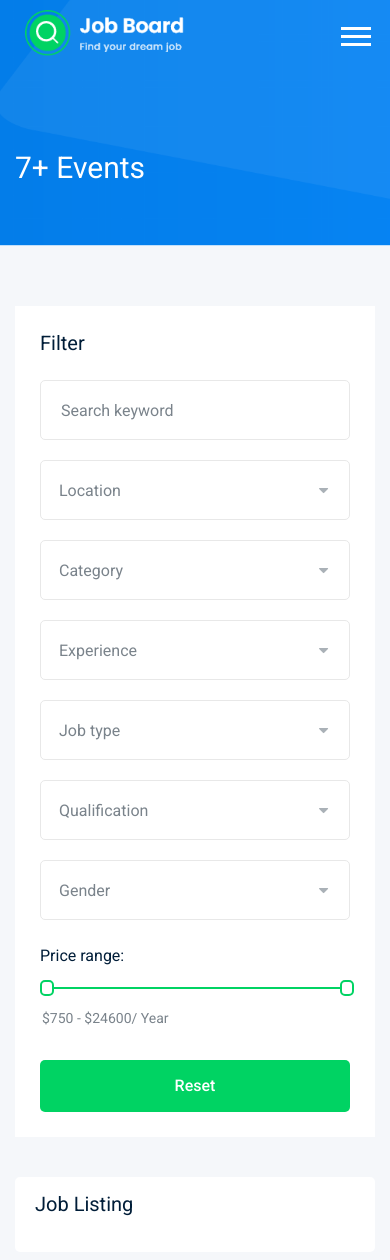
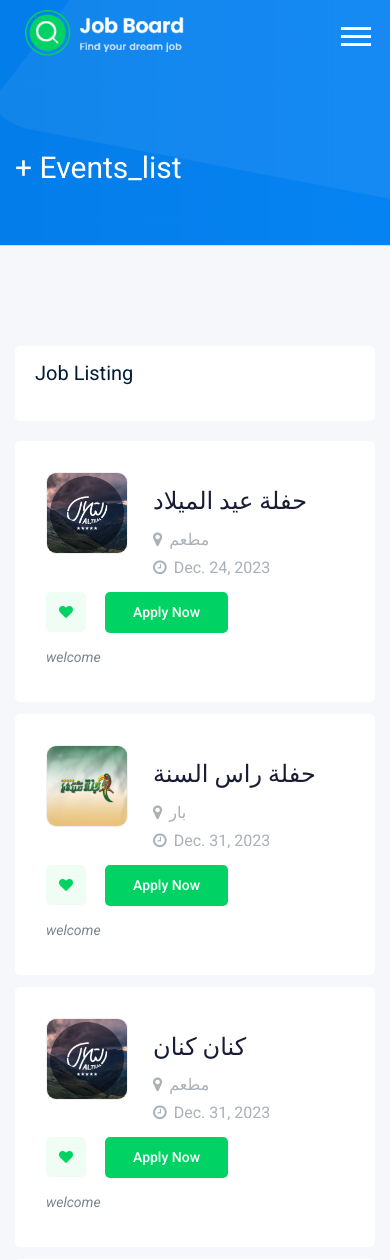
Before and after one commit to KinanWehba/partea, a Django app: page / in a window 390 px wide. Shown: the top 1260 px of the page. Run offline with Django 4.2, Linux system fonts and the light colour scheme; data comes from the database, SQL or seed files in the repository; both versions use the stored data as it was after the commit; parts of the project's set-up code (start-up, migrations or seed data) failed here and were passed over; some libraries are stand-ins or nearby versions.

Commit message:
Please enter the commit message for your changes. Lines starting with '#' will be ignored, and an empty message aborts the commit.
On branch main
Your branch is up to date with 'origin/main'.

Changes to be committed:
	modified:   accounts/__pycache__/views.cpython-311.pyc
	modified:   accounts/views.py
	modified:   db.sqlite3
	modified:   event/__pycache__/filters.cpython-311.pyc
	modified:   event/__pycache__/forms.cpython-311.pyc
	modified:   event/__pycache__/models.cpython-311.pyc
	modified:   event/__pycache__/views.cpython-311.pyc
	modified:   event/filters.py
	modified:   event/forms.py
	new file:   event/migrations/0024_event_eve_datetime_start.py
	new file:   event/migrations/0025_remove_event_eve_datetime_start.py
	new file:   event/migrations/__pycache__/0024_event_eve_datetime_start.cpython-311.pyc
	new file:   event/migrations/__pycache__/0024_event_eve_datetime_start_alter_event_eve_date_start_and_more.cpython-311.pyc
	new file:   event/migrations/__pycache__/0025_remove_event_eve_datetime_start.cpython-311.pyc
	modified:   event/models.py
	modified:   event/templates/event/add_event.html
	modified:   event/templates/event/event_detail.html
	modified:   event/templates/event/event_weekly.html
	modified:   event/templates/event/events_list.html
	modified:   event/views.py
	new file:   media/event/1/20230826020549.png
	new file:   project/__pycache__/middleware.cpython-311.pyc
	modified:   project/__pycache__/settings.cpython-311.pyc
	new file:   project/middleware.py
	modified:   project/settings.py
	modified:   templates/base.html

```diff
--- a/accounts/views.py
+++ b/accounts/views.py
@@ -5,6 +5,8 @@ from .forms import SingUpForm , UserUpdateForm , ProfileUpdateForm
 from django.contrib.auth import authenticate
 from django.contrib.auth import login
 from .models import Profile
+from django.contrib.auth.decorators import login_required
+
 # Create your views here.
 def signup (request):
     if request.method == 'POST':
@@ -19,11 +21,11 @@ def signup (request):
     else:
         form = SingUpForm()
     return render(request,'registration/signup.html',{'form':form})
-
+@login_required
 def profile (request):
     profile = Profile.objects.get(user=request.user)
     return render(request,'accounts/profile.html',{'profile':profile})
-
+@login_required
 def profile_edit (request):
     user_profile = Profile.objects.get(user=request.user)
     if request.method == 'POST':
--- a/event/templates/event/event_detail.html
+++ b/event/templates/event/event_detail.html
@@ -76,7 +76,7 @@
                             <ul>
                                 <li>Published on: <span>{{event_detail.eve_published_at}}</span></li>
                                 <li>style: <span>{{event_detail.eve_type}}</span></li>
-                                <li>Date: <span>{{event_detail.eve_date_start}}</span></li>
+                                <li>Date: <span>{{event_detail.eve_datetime_start}}</span></li>
                                 <li>Time: <span>{{event_detail.eve_time_start}}</span></li>
                                 <li>Location: <span> {{event_detail.eve_description}}</span></li>
                             </ul>
--- a/event/templates/event/event_weekly.html
+++ b/event/templates/event/event_weekly.html
@@ -1,5 +1,5 @@
 {% extends 'base.html' %}
-
+{% load django_bootstrap5 %}
 {% block body %}
 
 
@@ -9,7 +9,7 @@
             <div class="row">
                 <div class="col-xl-12">
                     <div class="bradcam_text">
-                        <h3>{{event_weekly.count}}+ events</h3>
+                        <h3>{{event_weekly.count}}+ events_list</h3>
                     </div>
                 </div>
             </div>
@@ -21,86 +21,7 @@
     <div class="job_listing_area plus_padding">
         <div class="container">
             <div class="row">
-                <div class="col-lg-3">
-                    <div class="job_filter white-bg">
-                        <div class="form_inner white-bg">
-                            <h3>Filter</h3>
-                            <form action="#">
-                                <div class="row">
-                                    <div class="col-lg-12">
-                                        <div class="single_field">
-                                            <input type="text" placeholder="Search keyword">
-                                        </div>
-                                    </div>
-                                    <div class="col-lg-12">
-                                        <div class="single_field">
-                                            <select class="wide">
-                                                <option data-display="Location">Location</option>
-                                                <option value="1">Rangpur</option>
-                                                <option value="2">Dhaka </option>
-                                            </select>
-                                        </div>
-                                    </div>
-                                    <div class="col-lg-12">
-                                        <div class="single_field">
-                                            <select class="wide">
-                                                <option data-display="Category">Category</option>
-                                                <option value="1">Category 1</option>
-                                                <option value="2">Category 2 </option>
-                                            </select>
-                                        </div>
-                                    </div>
-                                    <div class="col-lg-12">
-                                        <div class="single_field">
-                                            <select class="wide">
-                                                <option data-display="Experience">Experience</option>
-                                                <option value="1">Experience 1</option>
-                                                <option value="2">Experience 2 </option>
-                                            </select>
-                                        </div>
-                                    </div>
-                                    <div class="col-lg-12">
-                                        <div class="single_field">
-                                            <select class="wide">
-                                                <option data-display="Job type">Job type</option>
-                                                <option value="1">full time 1</option>
-                                                <option value="2">part time 2 </option>
-                                            </select>
-                                        </div>
-                                    </div>
-                                    <div class="col-lg-12">
-                                        <div class="single_field">
-                                            <select class="wide">
-                                                <option data-display="Qualification">Qualification</option>
-                                                <option value="1">Qualification 1</option>
-                                                <option value="2">Qualification 2</option>
-                                            </select>
-                                        </div>
-                                    </div>
-                                    <div class="col-lg-12">
-                                        <div class="single_field">
-                                            <select class="wide">
-                                                <option data-display="Gender">Gender</option>
-                                                <option value="1">male</option>
-                                                <option value="2">female</option>
-                                            </select>
-                                        </div>
-                                    </div>
-                                </div>
-                            </form>
-                        </div>
-                        <div class="range_wrap">
-                            <label for="amount">Price range:</label>
-                            <div id="slider-range"></div>
-                            <p>
-                                <input type="text" id="amount" readonly style="border:0; color:#7A838B; font-size: 14px; font-weight:400;">
-                            </p>
-                        </div>
-                        <div class="reset_btn">
-                            <button  class="boxed-btn3 w-100" type="submit">Reset</button>
-                        </div>
-                    </div>
-                </div>
+
                 <div class="col-lg-9">
                     <div class="recent_joblist_wrap">
                         <div class="recent_joblist white-bg ">
@@ -109,7 +30,6 @@
                                     <h4>Job Listing</h4>
                                 </div>
                                 <div class="col-md-6">
-
                                 </div>
                             </div>
                         </div>
@@ -120,29 +40,23 @@
                             {% for event in event_weekly %}
                             <div class="col-lg-12 col-md-12">
                                 <div class="single_jobs white-bg d-flex justify-content-between">
-                                    <div class="card mb-3" style="max-width: 540px;">
-                                        <div class="row g-0">
-                                          <div class="col-md-4">
-                                            <img
-                                              src="https://mdbcdn.b-cdn.net/wp-content/uploads/2020/06/vertical.webp"
-                                              alt="Trendy Pants and Shoes"
-                                              class="img-fluid rounded-start"
-                                            />
-                                          </div>
-                                          <div class="col-md-8">
-                                            <div class="card-body">
-                                              <h5 class="card-title">Card title</h5>
-                                              <p class="card-text">
-                                                This is a wider card with supporting text below as a natural lead-in to
-                                                additional content. This content is a little bit longer.
-                                              </p>
-                                              <p class="card-text">
-                                                <small class="text-muted">Last updated 3 mins ago</small>
-                                              </p>
+                                    <div class="jobs_left d-flex align-items-center">
+                                        <div class="thumb p-0" style="border-radius: 10px; overflow: hidden;">
+                                            <img src="{{event.eve_image.url}}" alt="" style="width: 100%; height: 100%; object-fit: cover;">
+                                        </div>
+                                        <div class="jobs_conetent">
+                                            <a href="{% url 'event:event_detail' event.eve_slug %}"><h4>{{event}}</h4></a>
+                                            <div class="links_locat d-flex align-items-center">
+                                                <div class="location">
+                                                    <p> <i class="fa fa-map-marker"></i>{{event.eve_venue}}</p>
+                                                </div>
+                                                <div class="location">
+                                                    <p> <i class="fa fa-clock-o"></i>{{event.eve_date_start}}</p>
+                                                </div>
                                             </div>
-                                          </div>
                                         </div>
-                                      </div>
+                                    </div>
+                                    <div class="jobs_right">
                                         <div class="apply_now">
                                             <a class="heart_mark" href="#"> <i class="fa fa-heart"></i> </a>
                                             <a href="{% url 'event:event_detail' event.eve_slug %}" class="boxed-btn3">Apply Now</a>
@@ -155,7 +69,28 @@
                             </div>
                             {% endfor %}
 
+                        </div>
+                        {% if event_weekly.has_other_pages %}
+                        <div class="row">
+                            <div class="col-lg-12">
+                                <div class="pagination_wrap">
+                                    <ul>
+                                        {% if event_weekly.has_previous  %}
+                                            <li><a href="?page={{event_weekly.previous_page_number}}"> <i class="ti-angle-left"></i> </a></li>
+                                        {% endif %}
 
+                                        {% for i in event_weekly.paginator.page_range  %}
+                                            <li><a href="?page={{i}}"><span>{{i}}</span></a></li>
+                                        {% endfor %}
+
+                                        {% if event_weekly.has_next  %}
+                                        <li><a href="?page={{event_weekly.next_page_number}}"> <i class="ti-angle-right"></i> </a></li>
+                                        {% endif %}
+                                    </ul>
+                                </div>
+                            </div>
+                        </div>
+                        {% endif %}
                     </div>
                 </div>
             </div>
--- a/event/templates/event/events_list.html
+++ b/event/templates/event/events_list.html
@@ -26,7 +26,7 @@
                         <div class="form_inner white-bg">
                             <h3>Filter</h3>
                             <form method="GET">
-                                {%bootstrap_form my_filter.form%}
+                                {% bootstrap_form my_filter.form %}
 
                                 <input type="submit" value="search" class="boxed-btn3 w-100 mt-2">
                             </form>
--- a/event/views.py
+++ b/event/views.py
@@ -5,13 +5,20 @@ from .forms import ReservationForm , EventForm
 from django.urls import reverse
 from django.contrib.auth.decorators import login_required
 from .filters import EventFilter
+from datetime import datetime
 
 
 
 def event_weekly(request):
-    event_weekly= Event.objects.all()
+    today = datetime.now().date()
+    event_weekly= Event.objects.filter(eve_date_start__gte=today).order_by('eve_date_start')
+    paginator = Paginator(event_weekly, 5)
+    page_number = request.GET.get("page")
+    page_obj = paginator.get_page(page_number)
 
-    return render(request, "event/event_weekly.html",{"event_weekly":event_weekly})
+    context={"event_weekly":page_obj}
+    return render(request, "event/event_weekly.html", context)
+
 
 def events_list(request):
     events_list = Event.objects.order_by("eve_date_start")
--- a/project/settings.py
+++ b/project/settings.py
@@ -26,7 +26,7 @@ SECRET_KEY = config('SECRET_KEY')
 # SECURITY WARNING: don't run with debug turned on in production!
 DEBUG = config('DEBUG', cast=bool)
 
-ALLOWED_HOSTS = ['https://polite-pika-67c9a6.netlify.app/']
+ALLOWED_HOSTS = []
 
 
 # Application definition
@@ -48,6 +48,7 @@ INSTALLED_APPS = [
     'django_bootstrap5',
     'django_filters',
     'rest_framework',
+    'bootstrap_datepicker_plus',
 
 ]
 
@@ -59,6 +60,7 @@ MIDDLEWARE = [
     'django.contrib.auth.middleware.AuthenticationMiddleware',
     'django.contrib.messages.middleware.MessageMiddleware',
     'django.middleware.clickjacking.XFrameOptionsMiddleware',
+    'project.middleware.AdminAccessMiddleware',
 ]
 
 ROOT_URLCONF = 'project.urls'
--- a/templates/base.html
+++ b/templates/base.html
@@ -60,21 +60,21 @@
                                             <li><a href="{% url 'event:events_list' %}">Browse Events</a></li>
                                             {% if request.user.is_authenticated %}
                                             <li><a href="{% url 'accounts:profile' %}">{{request.user.username}}</a></li>
+                                            <li><a href="{% url 'contact:contact' %}">contact</a></li>
+                                            <li><a href="{% url 'logout' %}">Log out</a></li>
+                                            {% else %}
+                                            <li><a href="{% url 'login' %}">Log in</a></li>
+
                                             {% endif %}
-                                            <li><a href="{% url 'contact:contact' %}">contact</a></li>
                                         </ul>
                                     </nav>
                                 </div>
                             </div>
                             <div class="col-xl-3 col-lg-3 d-none d-lg-block">
                                 <div class="Appointment">
-                                    {% if request.user.is_authenticated %}
+                                    {% if not request.user.is_authenticated %}
                                         <div class="phone_num d-none d-xl-block">
-                                            <a href="{% url 'logout' %}">Log out</a>
-                                        </div>
-                                    {% else %}
-                                        <div class="phone_num d-none d-xl-block">
-                                            <a href="{% url 'login' %}">Log in</a>
+                                            <a href="{% url 'accounts:signup' %}">Sign up</a>
                                         </div>
                                     {% endif %}
 
```
Also changed, not shown: event/forms.py (+7 -3 lines), event/models.py (+9 -3 lines), event/templates/event/add_event.html (+4 -6 lines), project/middleware.py (added, +12 -0 lines), db.sqlite3, event/filters.py (line endings or trailing spaces), event/migrations/0024_event_eve_datetime_start.py (added), event/migrations/0025_remove_event_eve_datetime_start.py (added), media/event/1/20230826020549.png (added).
